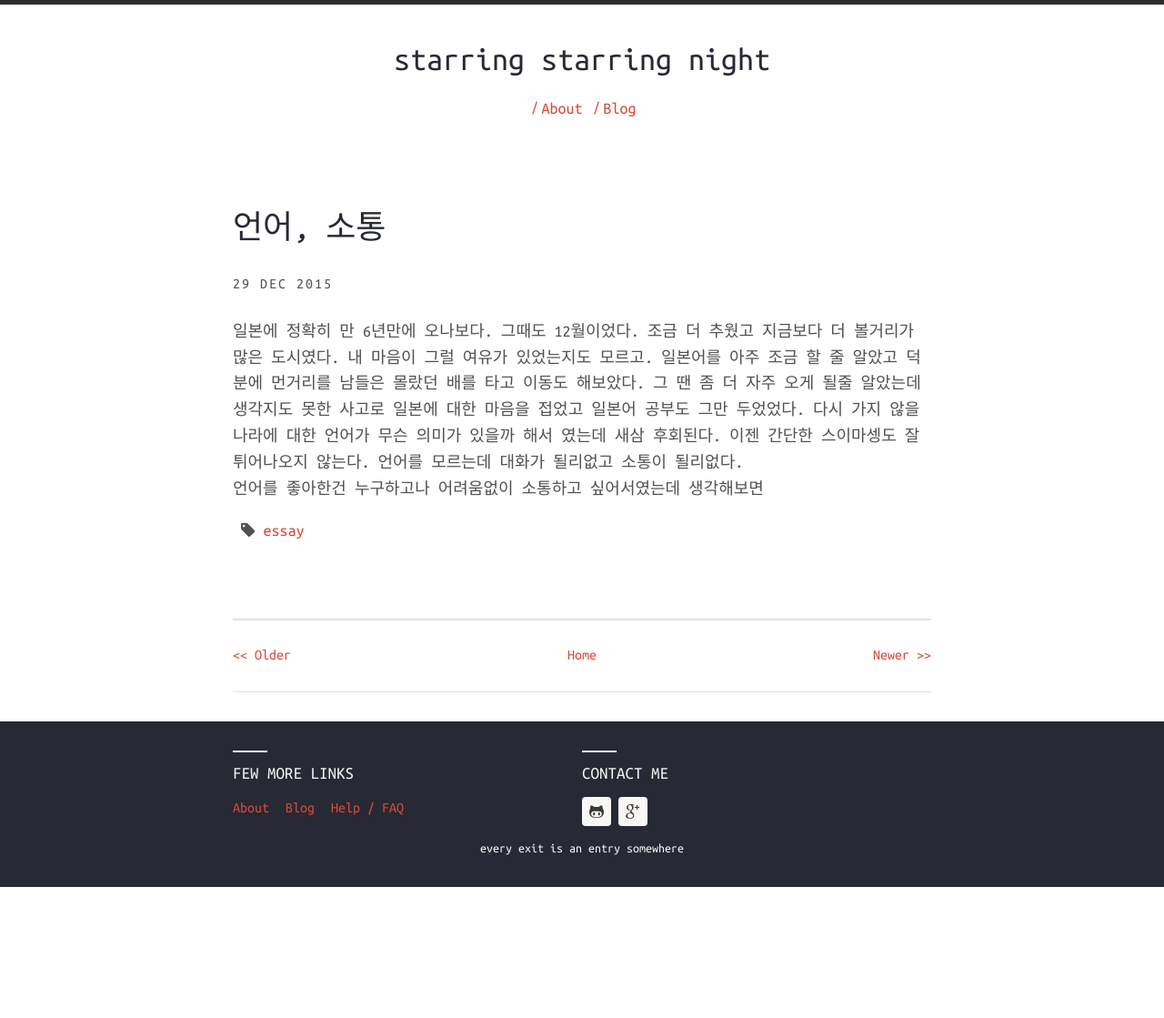
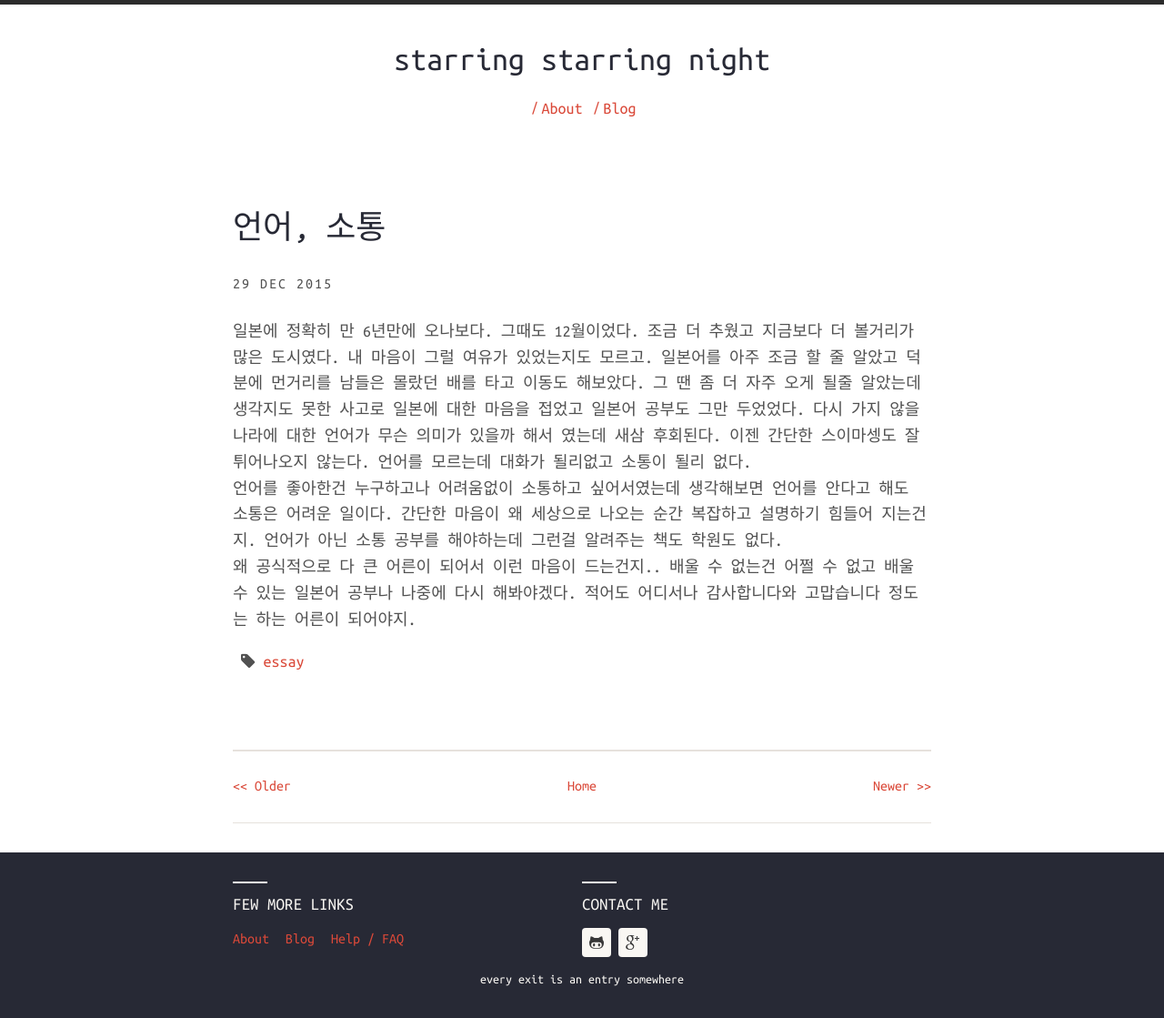
Before and after one commit to hahajh/hahajh.github.com, a Jekyll site: the page built from _posts/2015-12-29-language.md, in a window 1280 px wide. Shown: the whole page at 91% size. Built offline with Jekyll 4.4.1, drawn with Linux system fonts in a browser that asks for light colours; nearby versions of some CDN libraries; before the commit the page ends 975 px from its top, so only the background shows below that.

Commit message:
Mr Hyde was here …

```diff
--- a/_posts/2015-12-29-language.md
+++ b/_posts/2015-12-29-language.md
@@ -3,5 +3,6 @@ layout: post
 title: 언어, 소통
 tags: [essay]
 ---
-일본에 정확히 만 6년만에 오나보다. 그때도 12월이었다. 조금 더 추웠고 지금보다 더 볼거리가 많은 도시였다. 내 마음이 그럴 여유가 있었는지도 모르고. 일본어를 아주 조금 할 줄 알았고 덕분에 먼거리를 남들은 몰랐던 배를 타고 이동도 해보았다. 그 땐 좀 더 자주 오게 될줄 알았는데 생각지도 못한 사고로 일본에 대한 마음을 접었고 일본어 공부도 그만 두었었다. 다시 가지 않을 나라에 대한 언어가 무슨 의미가 있을까 해서 였는데 새삼 후회된다. 이젠 간단한 스이마셍도 잘 튀어나오지 않는다. 언어를 모르는데 대화가 될리없고 소통이 될리없다.
-언어를 좋아한건 누구하고나 어려움없이 소통하고 싶어서였는데 생각해보면
+일본에 정확히 만 6년만에 오나보다. 그때도 12월이었다. 조금 더 추웠고 지금보다 더 볼거리가 많은 도시였다. 내 마음이 그럴 여유가 있었는지도 모르고. 일본어를 아주 조금 할 줄 알았고 덕분에 먼거리를 남들은 몰랐던 배를 타고 이동도 해보았다. 그 땐 좀 더 자주 오게 될줄 알았는데 생각지도 못한 사고로 일본에 대한 마음을 접었고 일본어 공부도 그만 두었었다. 다시 가지 않을 나라에 대한 언어가 무슨 의미가 있을까 해서 였는데 새삼 후회된다. 이젠 간단한 스이마셍도 잘 튀어나오지 않는다. 언어를 모르는데 대화가 될리없고 소통이 될리 없다.
+언어를 좋아한건 누구하고나 어려움없이 소통하고 싶어서였는데 생각해보면 언어를 안다고 해도 소통은 어려운 일이다. 간단한 마음이 왜 세상으로 나오는 순간 복잡하고 설명하기 힘들어 지는건지. 언어가 아닌 소통 공부를 해야하는데 그런걸 알려주는 책도 학원도 없다.
+왜 공식적으로 다 큰 어른이 되어서 이런 마음이 드는건지.. 배울 수 없는건 어쩔 수 없고 배울 수 있는 일본어 공부나 나중에 다시 해봐야겠다. 적어도 어디서나 감사합니다와 고맙습니다 정도는 하는 어른이 되어야지.
```
